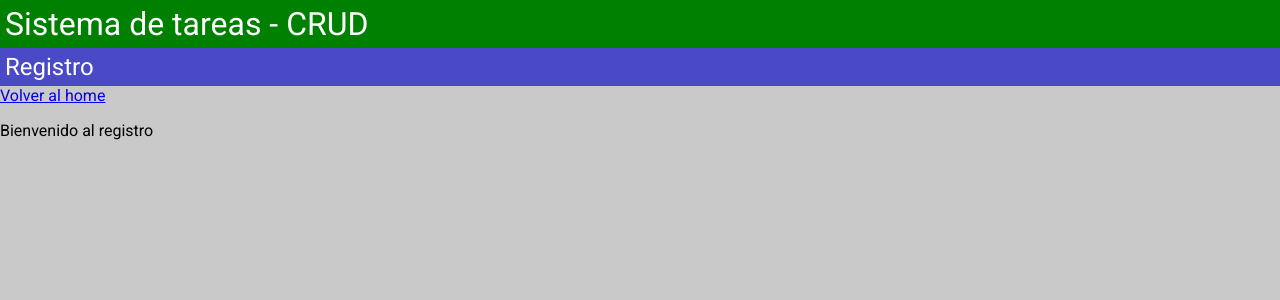
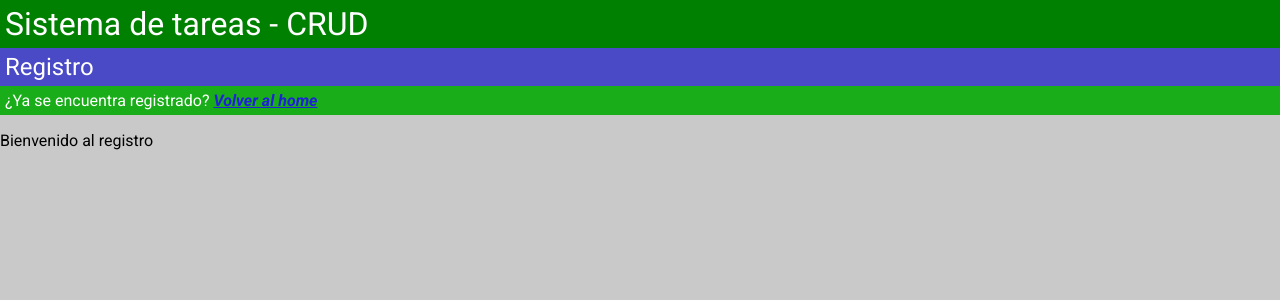
Before and after one commit to walesp3982/tareas-crud, a React (Vite) app in the folder frontend/: page /register in a window 1280 px wide. Shown: the top 300 px of the page. Built offline with nearby package versions, Linux system fonts and the light colour scheme.

Commit message:
[frontend] Implement Suggest component in page'application

```diff
--- a/frontend/src/pages/Home.tsx
+++ b/frontend/src/pages/Home.tsx
@@ -2,15 +2,15 @@ import { Link } from "react-router"
 import { LoginForm } from "../components/forms/LoginForm"
 import { Title } from "../components/Title"
 import { Subtitle } from "../components/Subtitle"
+import { Suggest } from "../components/Suggest"
 export default function Home() {
     return (
         <>
             <Title>Sistema de tareas - CRUD</Title>
             <Subtitle>Iniciar Sesión</Subtitle>
-            <div>
+            <Suggest>
                 ¿No se encuentra registrado? <Link to="/register" >Cree una nueva cuenta</Link>
-
-            </div>
+            </Suggest>
             <LoginForm></LoginForm>
         </>
     )
--- a/frontend/src/pages/Register.tsx
+++ b/frontend/src/pages/Register.tsx
@@ -2,12 +2,15 @@ import type { JSX } from "react";
 import { Link } from "react-router";
 import { Title } from "../components/Title";
 import { Subtitle } from "../components/Subtitle";
+import { Suggest } from "../components/Suggest";
 
 export function Register(): JSX.Element {
     return (<>
         <Title>Sistema de tareas - CRUD</Title>
         <Subtitle>Registro</Subtitle>
-        <Link to="/" >Volver al home</Link>
+        <Suggest>
+            ¿Ya se encuentra registrado? <Link to="/" >Volver al home</Link>
+        </Suggest>
         <p>Bienvenido al registro</p>
     </>)
 }
```
